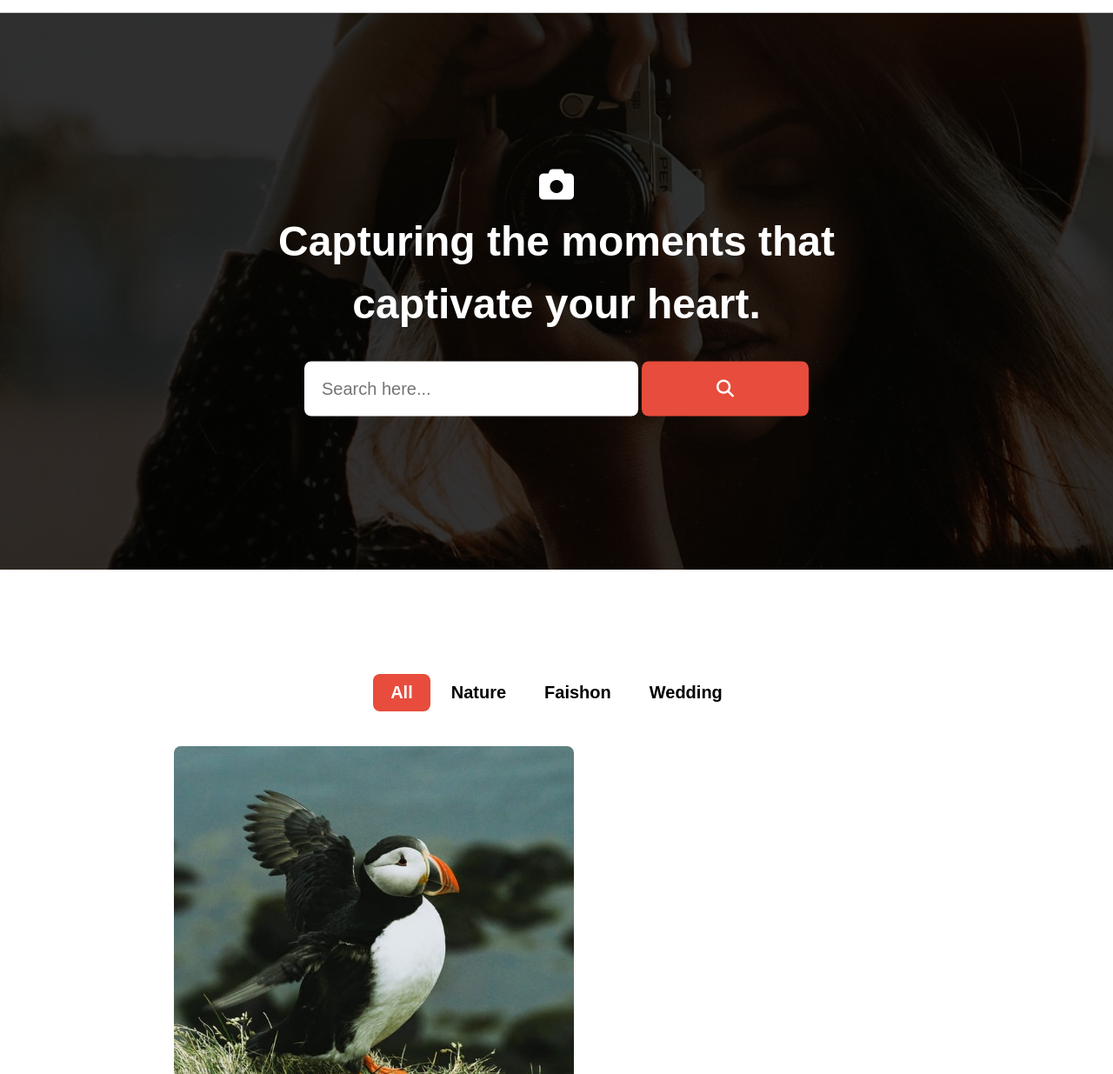
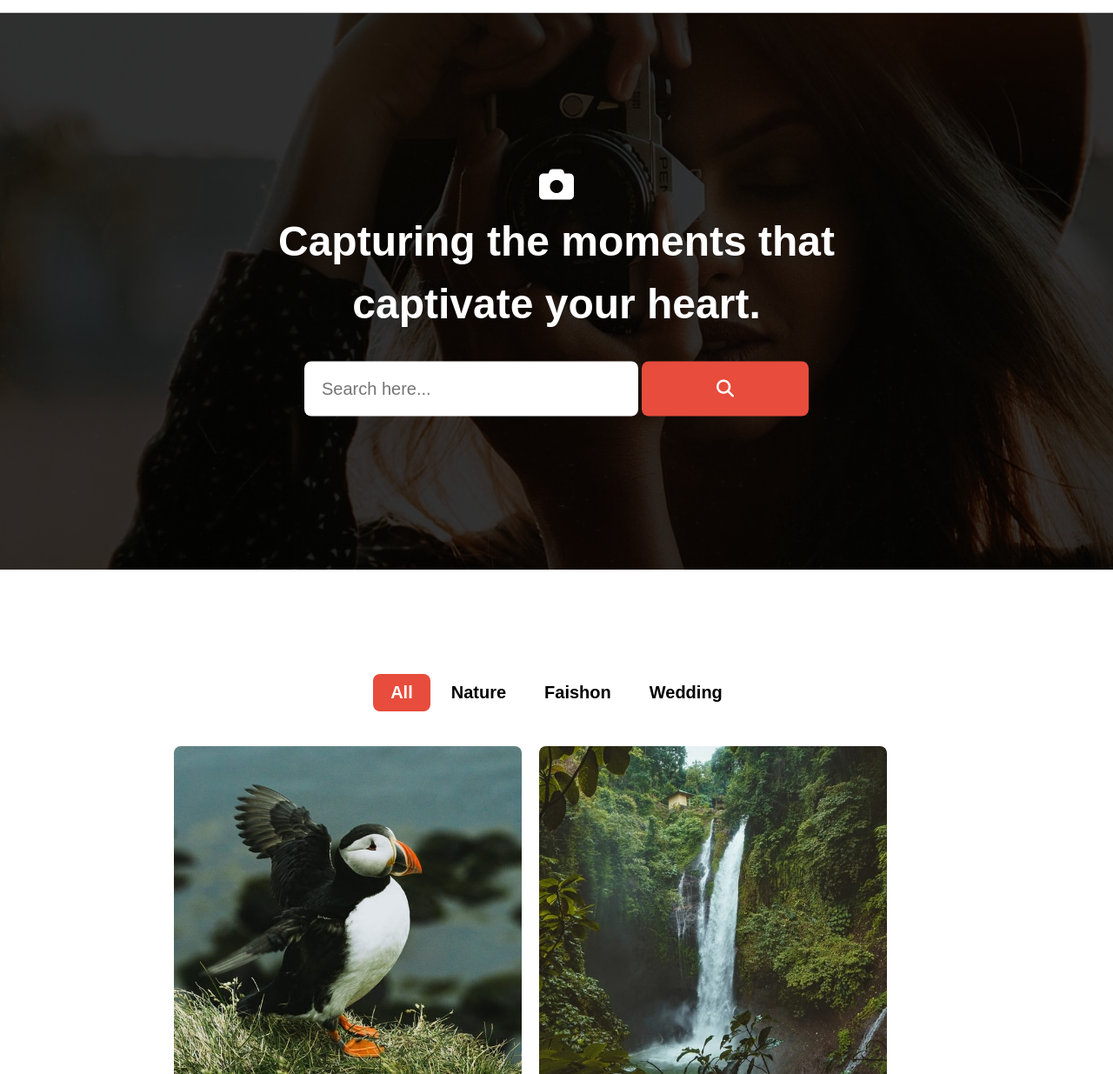
Before and after one commit to Achyuta4003/gallery-website, a plain HTML site: page index.html in a window 1280 px wide. Shown: the part 65-1300 px from the top of the page at 87% size. Drawn offline with nearby package versions, Linux system fonts and the light colour scheme; files whose address does not match are found by name.

Commit message:
Update style.css
image size updated

```diff
--- a/style.css
+++ b/style.css
@@ -145,8 +145,8 @@ nav .logo span {
 }
 
 .portfolio-item .item {
-    width: 460px;
-    height: 460px;
+    width: 400px;
+    height: 400px;
     /* float: left; */
     margin-right: 20px;
     margin-bottom: 20px;
```
